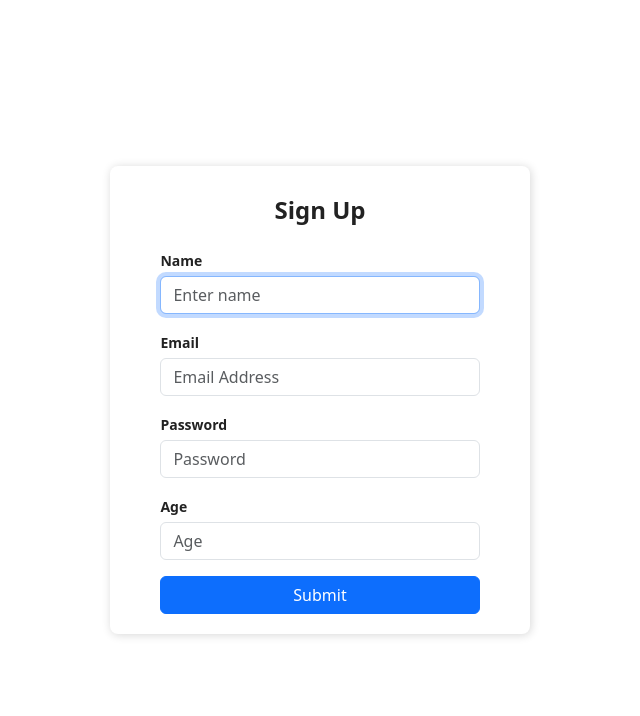
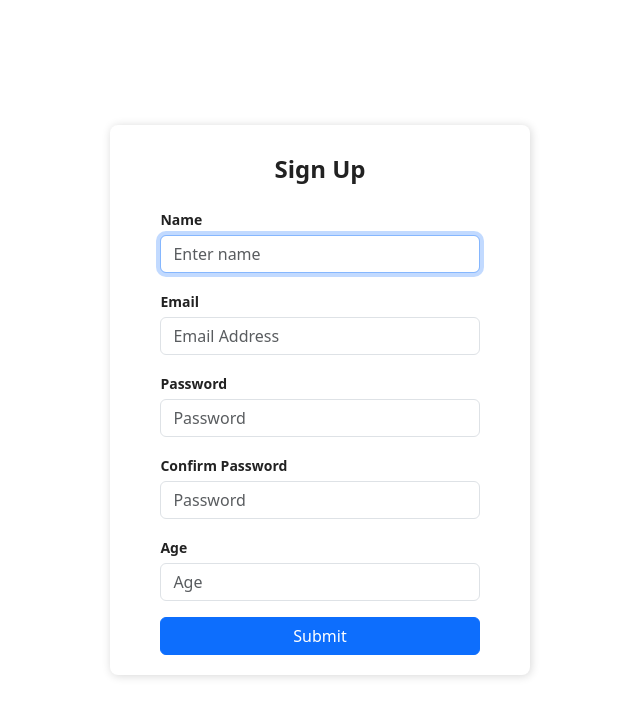
Before and after one commit to devMali/Fullstack_app, a React (Create React App) app in the folder frontend/: page /create in a window 1280 px wide. Shown: the top 716 px of the page, without its empty margins (320-960 px from the left). Built offline with nearby package versions, Linux system fonts and the light colour scheme.

Commit message:
Added confirm password field and other changes

```diff
--- a/frontend/src/components/Create.js
+++ b/frontend/src/components/Create.js
@@ -7,6 +7,7 @@ const Create = () => {
     const [name,setName] = useState('')
     const [email,setEmail] = useState('')
     const [pass,setPass] = useState('')
+    const [cpass,setCpass] = useState('')
     const [age,setAge] = useState('')
     const navigate = useNavigate()
 
@@ -18,6 +19,7 @@ const Create = () => {
     }
     const handleSubmit = (e) => {
       e.preventDefault()
+      if(cpass === pass){
         axios.post("http://localhost:3031/create",data)
          .then(result => {
              console.log(result);
@@ -35,6 +37,10 @@ const Create = () => {
                  }
              }
          })
+       }
+       else{
+        toast.error("Password not match")
+       }
     }
   return (
     <div className="Auth-form-container">
@@ -66,6 +72,14 @@ const Create = () => {
               onChange={(e) => setPass(e.target.value)} required />
           </div>
           <div className="form-group mt-3">
+            <label>Confirm Password</label>
+            <input
+              type="password"
+              className="form-control mt-1"
+              placeholder="Password"
+              onChange={(e) => setCpass(e.target.value)} required />
+          </div>
+          <div className="form-group mt-3">
             <label>Age</label>
             <input
               type="number"
--- a/frontend/src/components/Home.js
+++ b/frontend/src/components/Home.js
@@ -4,17 +4,14 @@ import './home.css'
 import toast from 'react-hot-toast';
 
 const Home = () => {
-
-    useEffect(() =>{
-        toast('Welcome Anonymous User')
-    },[])
-
   return (
     <div className='background'>
         <br /><br /><br />
 
       <h2>Welcome to the HOME page</h2>
+      <h5><Link to='/welcome'>Go to welcome page</Link></h5>
         <br /><br /><br />
+
       <div style={{display:'flex',justifyContent:'center'}}>
        <div> <Link to='/create' className='btn btn-primary'>Registration</Link></div>
        &nbsp;&nbsp;&nbsp; <div><Link to='/login' className='btn btn-primary'>Login</Link></div>
--- a/frontend/src/components/Welcome.js
+++ b/frontend/src/components/Welcome.js
@@ -29,11 +29,13 @@ const Welcome = () => {
 
   return (
     <div>
-      Welcome User
+      <div style={{display:'flex',justifyContent:'space-between'}}>
+        <span><h2>Welcome User</h2></span>
+       <span><button onClick={handleLogout} >Logout</button></span>
+      </div>
     <br />
-      List of the Users:
       <Users />
-      <button onClick={handleLogout} >Logout</button>
+
     </div>
   )
 }
```
Lines whose indentation alone changed are shown as unchanged.
